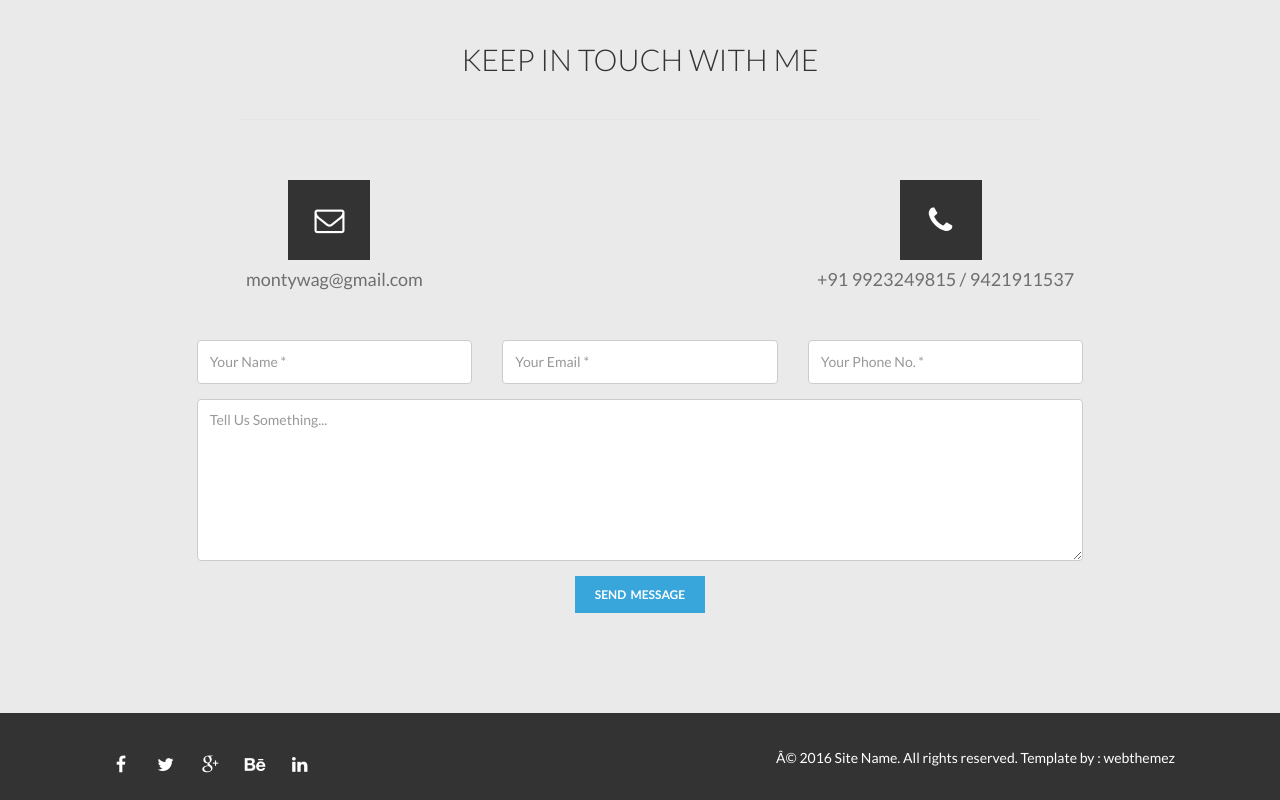
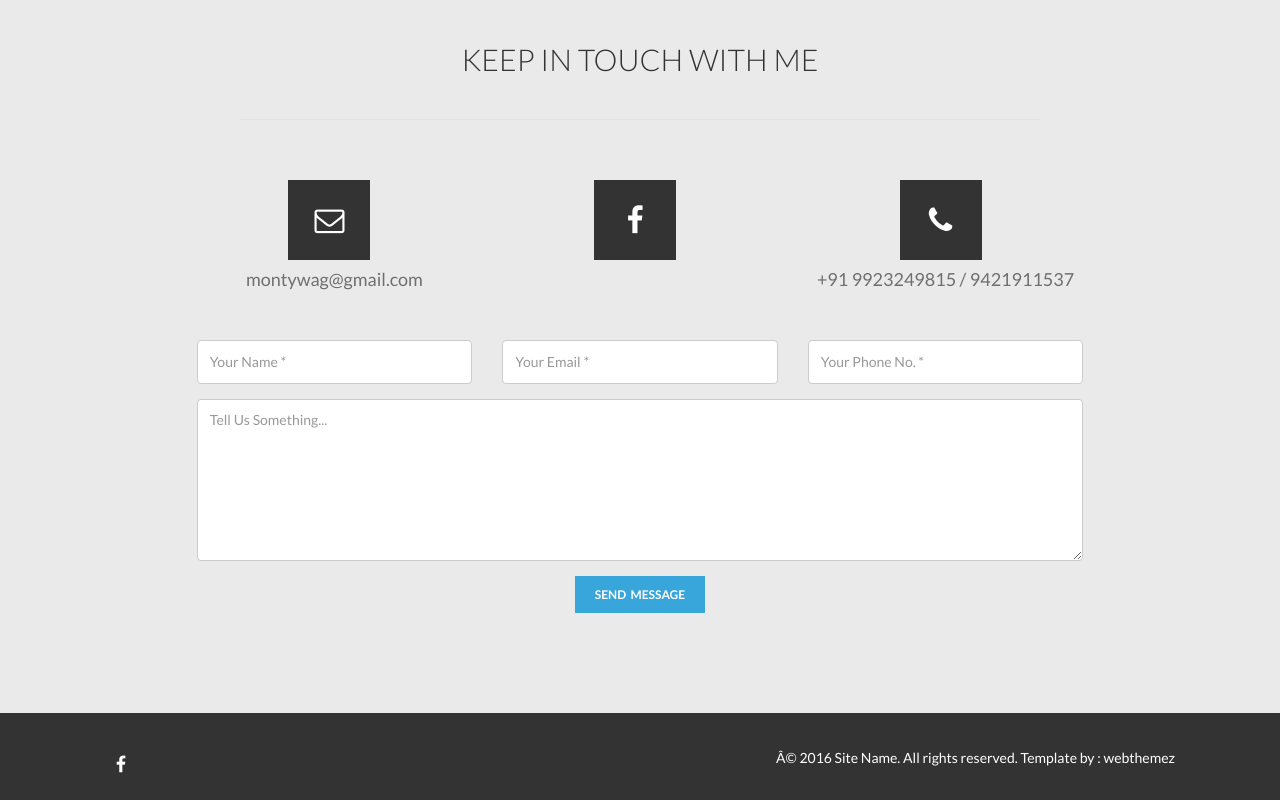
Before and after one commit to manishawaghmare/manishawaghmare.github.io, a plain HTML site: page index.html in a window 1280 px wide. Shown: the part 8249-9049 px from the top of the page. Drawn offline with nearby package versions, Linux system fonts and the light colour scheme.

Commit message:
facebook link

```diff
--- a/index.html
+++ b/index.html
@@ -1332,13 +1332,14 @@
                         </div>
                        <div class="col-md-4">
                             <div class="contact-detail">
+                                <a href="https://www.facebook.com/manisha.waghmare.75" target="_blank"><i class="fa fa-facebook"></i></a>
                             </div>
                         </div>
 
                         <!-- contact detail using col 4 -->
                         <div class="col-md-4">
                             <div class="contact-detail">
-                                <i class="fa fa-phone"></i>
+                                <i class="fa fa-phone"></a></i>
                                 <h4>+91 9923249815 / 9421911537</h4> <!-- phone no. -->
                             </div>
                         </div>
@@ -1401,10 +1402,10 @@
         <div class="container"><!-- container -->
 		 <ul class="list-inline social pull-left">
                 <li><a href="https://www.facebook.com/manisha.waghmare.75" target="_blank"><i class="fa fa-facebook"></i></a></li> <!-- Change # With your FB Link -->
-                <li><a href="#"><i class="fa fa-twitter"></i></a></li> <!-- Change # With your Twitter Link -->
-                <li><a href="#"><i class="fa fa-google-plus"></i></a></li> <!-- Change # With your Google Plus Link -->
-                <li><a href="#"><i class="fa fa-behance"></i></a></li> <!-- Change # With your Behance Link -->
-                <li><a href="#"><i class="fa fa-linkedin"></i></a></li> <!-- Change # With your LinkedIn Link -->
+                <!--<li><a href="#"><i class="fa fa-twitter"></i></a></li> --><!-- Change # With your Twitter Link -->
+                <!--<li><a href="#"><i class="fa fa-google-plus"></i></a></li> --><!-- Change # With your Google Plus Link -->
+                <!--<li><a href="#"><i class="fa fa-behance"></i></a></li> --><!-- Change # With your Behance Link -->
+               <!-- <li><a href="#"><i class="fa fa-linkedin"></i></a></li> --><!-- Change # With your LinkedIn Link -->
             </ul>
             <p class="pull-right"> © 2016 Site Name. All rights reserved. Template by : <a href="http://webthemez.com">webthemez</a></p> <!-- copyright text here-->
 
```
